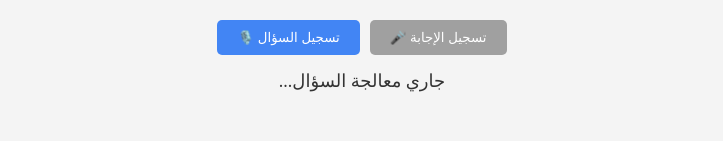
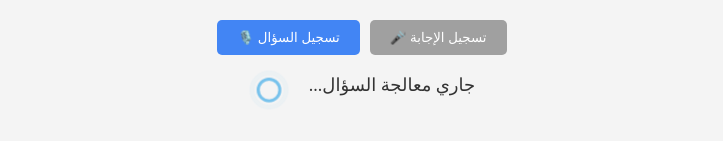
Before and after one commit to mhdrdn122/teach-ai-next, a Next.js app: page / in a window 1280 px wide. Both pictures are taken after a click on the button "🎙️ تسجيل السؤال". Shown: the part 433-574 px from the top of the page, without its empty margins (278-1001 px from the left). Built offline with nearby package versions, Linux system fonts and the light colour scheme.

Commit message:
add PuffLoader

```diff
--- a/app/globals.css
+++ b/app/globals.css
@@ -72,4 +72,11 @@ body{
   margin-top: 10px;
   font-size: 18px;
   color: #333;
+  display: flex;
+  justify-content: center;
+  align-items: center;
 }
+
+.status-text span {
+  margin-right: 15px;
+}
--- a/app/page.js
+++ b/app/page.js
@@ -1,67 +1,75 @@
-"use client"
-import React, {  useRef, useState } from "react";
-import { toast } from 'react-toastify';
-import 'react-toastify/dist/ReactToastify.css';
-import { ToastContainer } from 'react-toastify';
+"use client";
+import React, { useRef, useState } from "react";
+import { toast } from "react-toastify";
+import "react-toastify/dist/ReactToastify.css";
+import { ToastContainer } from "react-toastify";
 import { recognizeVoice } from "./services/voiceRecognition";
-import { getQuestionIdFromGemini, checkAnswerFromGemini } from "./services/geminiService";
+import {
+  getQuestionIdFromGemini,
+  checkAnswerFromGemini,
+} from "./services/geminiService";
 import { questions } from "./data/questions";
 import QuestionImage from "./components/QuestionImage";
 import RecordButton from "./components/RecordButton";
 import { speakArabicText } from "./services/speechUtils";
-import {  showSuccessConfetti, showFailureConfetti } from "./services/confettiUtils";
-
-
+import {
+  showSuccessConfetti,
+  showFailureConfetti,
+} from "./services/confettiUtils";
+import { PuffLoader } from "react-spinners";
 
 const App = () => {
   const [detectedQuestionId, setDetectedQuestionId] = useState(null);
   const [disable, setDisable] = useState(" ");
   const [userAnswer, setUserAnswer] = useState(null);
   const [answerResult, setAnswerResult] = useState(null);
-  const [questionResult, setQuestionResult] = useState({id:0 , src:"" , question : "" , answer : ""});
+  const [questionResult, setQuestionResult] = useState({
+    id: 0,
+    src: "",
+    question: "",
+    answer: "",
+  });
 
   const [recording, setRecording] = useState(false);
-  const [loading, setLoading] = useState(false);
+  const [loadingQuestion, setLoadingQuestion] = useState(false);
+  const [loadingAnswer, setLoadingAnswer] = useState(false);
+
   // console.log(userAnswer)
   // console.log(answerResult)
   // console.log(questionResult)
 
-
   const successSound = useRef(null);
   const failureSound = useRef(null);
 
-
-
   const startRecordingQuestion = async () => {
     setRecording(true);
-    setQuestionResult({id:0 , src:"" , question : "" , answer : ""})
-    setUserAnswer("")
+    setQuestionResult({ id: 0, src: "", question: "", answer: "" });
+    setUserAnswer("");
 
     try {
-      setLoading(true);
+      setLoadingQuestion(true);
       const voiceText = await recognizeVoice();
       const questionId = await getQuestionIdFromGemini(questions, voiceText);
       setDetectedQuestionId(questionId);
-      const questionText = questions.filter( q => q.id == questionId )
-      setDisable(questionText[0].answer)
-      console.log(questionText[0])
+      const questionText = questions.filter((q) => q.id == questionId);
+      setDisable(questionText[0].answer);
+      console.log(questionText[0]);
 
-      setQuestionResult(questionText[0])
+      setQuestionResult(questionText[0]);
 
-      setLoading(false);
-     speakArabicText(questionText[0].question)
-
+      setLoadingQuestion(false);
+      speakArabicText(questionText[0].question);
     } catch (error) {
       console.error("خطأ في التسجيل:", error);
-      setLoading(false);
+      setLoadingQuestion(false);
     }
     setRecording(false);
   };
 
-
   const startRecordingAnswer = async () => {
     setRecording(true);
-  setUserAnswer("")
+    setUserAnswer("");
+    setLoadingAnswer(true);
     try {
       const answerText = await recognizeVoice();
       const question = questions.find((q) => q.id === detectedQuestionId);
@@ -70,28 +78,25 @@ const startRecordingAnswer = async () => {
       speakArabicText(answerText);
 
       setAnswerResult(isCorrect);
-    console.log(isCorrect);
-
+      setLoadingAnswer(false);
       if (isCorrect === "صحيحة") {
-      toast.success('إجابة صحيحة! 🎉');
+        toast.success("إجابة صحيحة! 🎉");
         if (successSound.current) {
           successSound.current.currentTime = 0;
           successSound.current.play();
         }
         showSuccessConfetti();
       } else {
-      toast.error('إجابة خاطئة! 😞');
+        toast.error("إجابة خاطئة! 😞");
         if (failureSound.current) {
           failureSound.current.currentTime = 0;
           failureSound.current.play();
         }
         showFailureConfetti();
       }
-
-
     } catch (error) {
+      setLoadingAnswer(false);
       console.error("خطأ في التسجيل:", error);
-
     }
     setRecording(false);
   };
@@ -99,35 +104,87 @@ const startRecordingAnswer = async () => {
     <>
       <div className={`app-container ${recording ? "recording" : ""}`}>
         <h1>نظام التعرف على الأسئلة</h1>
-      <div className="image-gallery" style={{minHeight:"350px"}}>
+        <div className="image-gallery" style={{ minHeight: "350px" }}>
+          <div className="img">
+            <QuestionImage
+              key={questionResult.id}
+              src={questionResult.src.length > 10 ? questionResult.src : ""}
+              alt={questionResult.question}
+              highlighted={detectedQuestionId === questionResult.id}
+            />
+          </div>
+        </div>
+        <div className="button-container">
+          <RecordButton
+            onMouseDown={startRecordingQuestion}
+            onMouseUp={() => setRecording(false)}
+            text="🎙️ تسجيل السؤال"
+            active={recording}
+          />
+          <RecordButton
+            onMouseDown={startRecordingAnswer}
+            onMouseUp={() => setRecording(false)}
+            text="🎤 تسجيل الإجابة"
+            active={recording}
+            disabled={disable}
+          />
+        </div>
+        {loadingQuestion ? (
+          <p className="status-text">
+            <span>
+            <PuffLoader
+              color="#1a9de6"
+              cssOverride={{}}
+              loading
+              size={30}
+              speedMultiplier={3}
+            />
+            </span>
+            ...جاري معالجة السؤال
+          </p>
+        ) : (
+          <p className="status-text"> {questionResult.question} </p>
+        )}
 
-        <div className="img">
-            <QuestionImage key={questionResult.id } src={questionResult.src.length > 10 ? questionResult.src : "" } alt={questionResult.question} highlighted={detectedQuestionId === questionResult.id} />
-
+        {!loadingAnswer ? (
+          userAnswer ? (
+            <p>
+              الإجابة: {userAnswer} - النتيجة:{" "}
+              {answerResult == "صحيحة" ? "صحيحة" : "خاطئة"}
+            </p>
+          ) : (
+            " "
+          )
+        ) : (
+          <p className="status-text">
+            <span>
+            <PuffLoader
+              color="#1a9de6"
+              cssOverride={{}}
+              loading
+              size={30}
+              speedMultiplier={3}
+            />
+            </span>
+            جاري التحقق من الاجابة
+          </p>
+        )}
       </div>
 
-      </div>
-      <div className="button-container">
-        <RecordButton onMouseDown={startRecordingQuestion} onMouseUp={() => setRecording(false)} text="🎙️ تسجيل السؤال" active={recording} />
-        <RecordButton onMouseDown={startRecordingAnswer} onMouseUp={() => setRecording(false)} text="🎤 تسجيل الإجابة" active={recording} disabled={disable} />
-      </div>
-      {loading ? <p className="status-text">...جاري معالجة السؤال</p> : <p className="status-text"> {questionResult.question} </p> }
-
-      {userAnswer && <p>الإجابة: {userAnswer} - النتيجة: {answerResult == "صحيحة" ? 'صحيحة' : 'خاطئة'}</p>}
-
-    </div>
-
-    <audio ref={successSound} src={"/assets/Sound/facts.mp3"} preload="auto" />
-      <audio ref={failureSound} src={"/assets/Sound/erorr.mp3"} preload="auto" />
-
-
+      <audio
+        ref={successSound}
+        src={"/assets/Sound/facts.mp3"}
+        preload="auto"
+      />
+      <audio
+        ref={failureSound}
+        src={"/assets/Sound/erorr.mp3"}
+        preload="auto"
+      />
 
       <ToastContainer />
     </>
-
   );
 };
 
-
-
 export default App;
--- a/package.json
+++ b/package.json
@@ -14,6 +14,7 @@
     "react": "^19.0.0",
     "react-canvas-confetti": "^2.0.7",
     "react-dom": "^19.0.0",
+    "react-spinners": "^0.15.0",
     "react-toastify": "^11.0.5"
   },
   "devDependencies": {
```
Also changed, not shown: 1 other file (tests, documents, lock files or other folders). Lines whose indentation alone changed are shown as unchanged.
